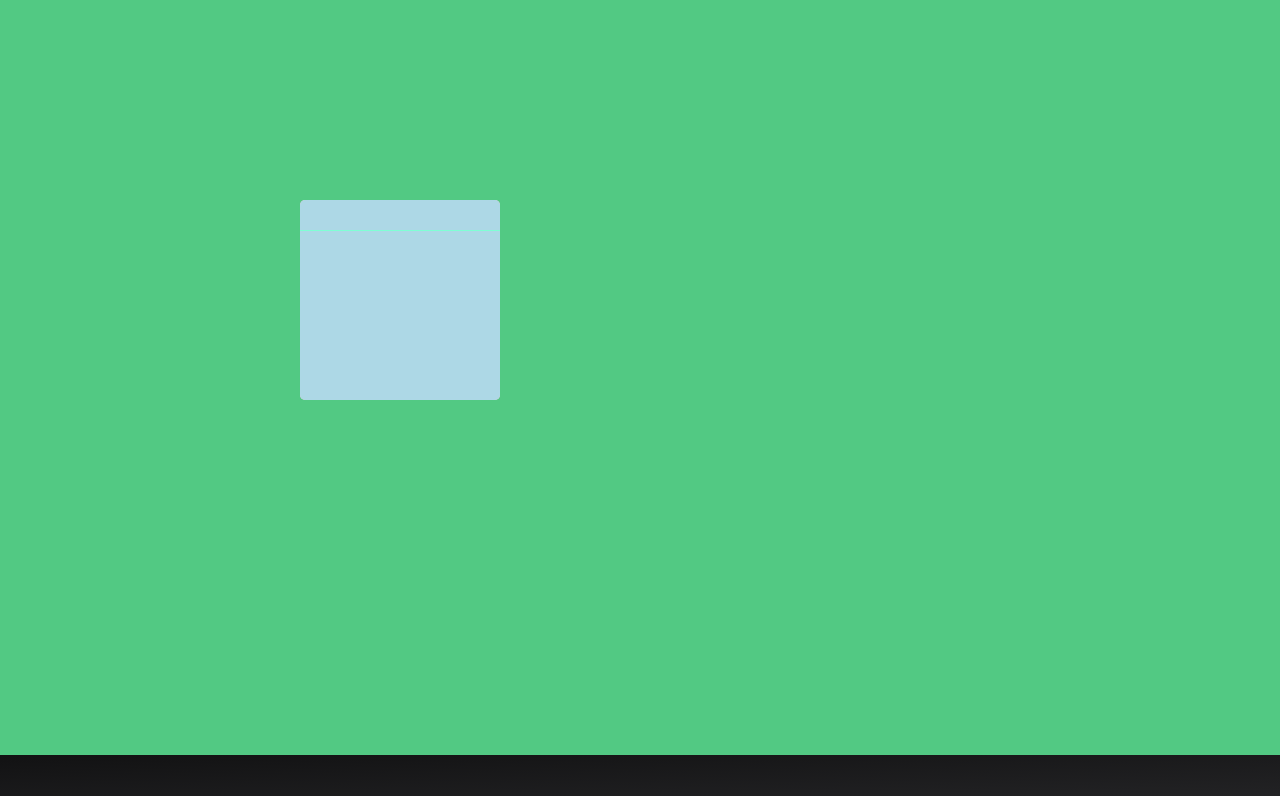
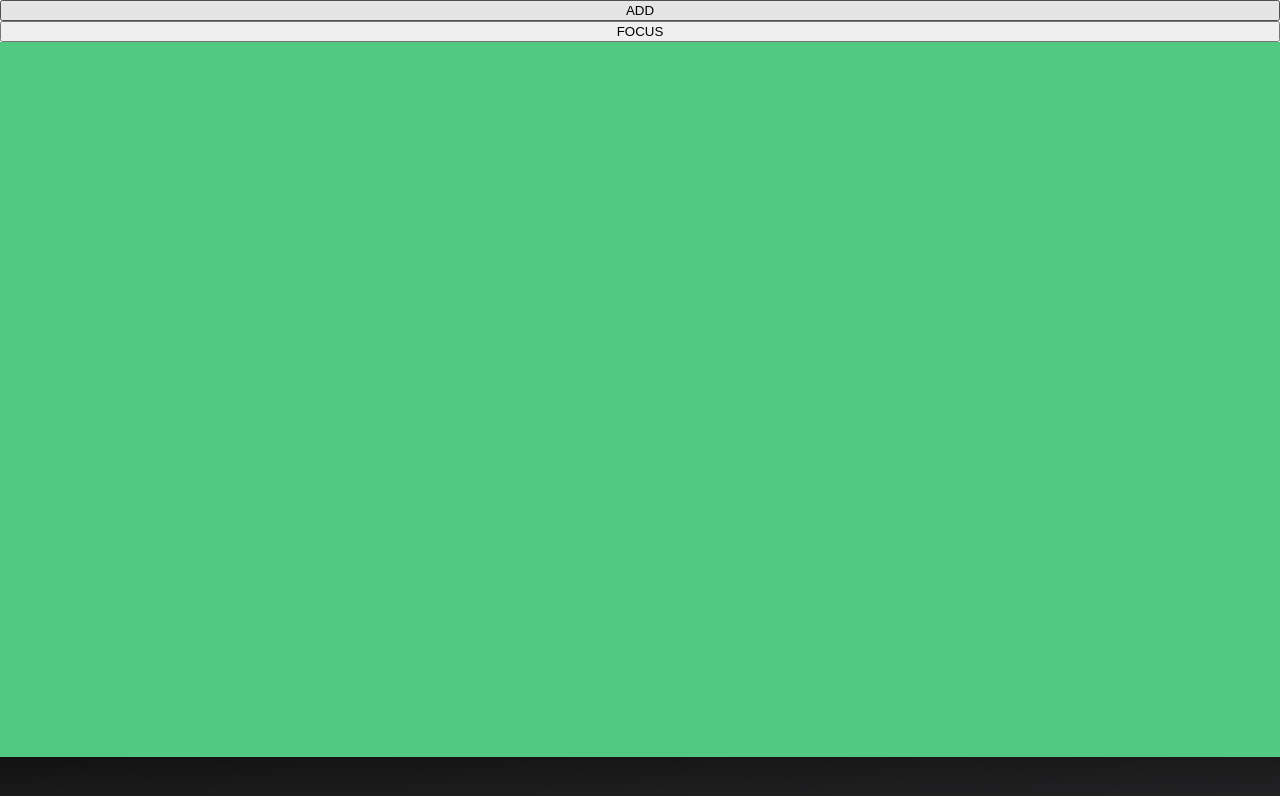
Before and after one commit to StrixWL/1337-os, a React (Vite) app: page / in a window 1280 px wide. Shown: the top 796 px of the page. Built offline with nearby package versions, Linux system fonts and the light colour scheme.

Commit message:
feat(window): implement add new window and focus window action types

```diff
--- a/src/components/StrixOS/StrixOS.tsx
+++ b/src/components/StrixOS/StrixOS.tsx
@@ -1,21 +1,102 @@
-import { useEffect } from 'react';
-import Desktop from '../Desktop/Desktop';
-import Taskbar from '../Taskbar/Taskbar';
-import Window from '../Window/Window';
-import styles from './StrixOS.module.scss';
+import { useEffect, useReducer, useState } from "react";
+import Desktop from "../Desktop/Desktop";
+import Taskbar from "../Taskbar/Taskbar";
+import Window from "../Window/Window";
+import styles from "./StrixOS.module.scss";
+import { WindowProps } from "../../utils/types";
 
+interface WindowsAction {
+	type: string;
+	props: WindowProps;
+}
+
+interface Windows {
+	[key: number]: WindowProps;
+}
+
+interface SystemState {
+	currentId: number;
+	currentZIndex: number;
+}
 
 const StrixOS = () => {
-    return (
-        <div className={styles['StrixOS']}>
-            <Window backgroundColor="pink">
-            </Window>
-            <Window backgroundColor="lightblue">
-            </Window>
-            <Desktop />
-            <Taskbar />
-        </div>
-    );
+	const [systemState, setSystemState] = useState<SystemState>({
+		currentZIndex: 1,
+		currentId: 0,
+	});
+	const [windows, dispatch] = useReducer(
+		(state: Windows, action: WindowsAction): Windows => {
+			switch (action.type) {
+				case "ADD":
+					const newState = {
+						...state,
+						[systemState.currentId]: {
+							...action.props,
+							zIndex: systemState.currentZIndex,
+							id: systemState.currentId,
+						},
+					};
+					setSystemState({
+						...systemState,
+						currentId: systemState.currentId + 1,
+						currentZIndex: systemState.currentZIndex + 1,
+					});
+					return newState;
+				case "FOCUS":
+                    const newZIndex = systemState.currentZIndex
+                    setSystemState({
+						...systemState,
+						currentZIndex: systemState.currentZIndex + 1,
+					});
+					return {
+                        ...state,
+                        [action.props.id!]: {
+                            ...state[action.props.id!],
+                            zIndex: newZIndex
+                        }
+                    }
+			}
+			return { ...state };
+		},
+		{}
+	);
+	useEffect(() => {
+		console.log(windows);
+	}, [windows]);
+	return (
+		<div className={styles["StrixOS"]}>
+			<button
+				onClick={() => {
+					dispatch({
+						type: "ADD",
+						props: {
+                            backgroundColor: 'rgb(' + Math.floor(Math.random() * 256) + ',' + Math.floor(Math.random() * 256) + ',' + Math.floor(Math.random() * 256) + ')'
+						},
+					});
+				}}
+			>
+				ADD
+			</button>
+			<button
+				onClick={() => {
+					dispatch({
+						type: "FOCUS",
+						props: {
+                            id: 1
+						},
+					});
+				}}
+			>
+				FOCUS
+			</button>
+			{Object.keys(windows).map((key: string, index: number) => {
+				const window = windows[parseInt(key)];
+				return <Window key={index} {...window} />;
+			})}
+			<Desktop />
+			<Taskbar />
+		</div>
+	);
 };
 
 export default StrixOS;
--- a/src/components/Window/Window.tsx
+++ b/src/components/Window/Window.tsx
@@ -1,14 +1,6 @@
 import styles from "./Window.module.scss";
-import { MouseEvent, useEffect, useRef, useState, ReactNode } from "react";
-
-interface WindowProps {
-    backgroundColor?: string;
-    resizeOffset?: number;
-    dragOffset?: number;
-    minWidth?: number;
-    minHeight?: number;
-    children?: ReactNode;
-}
+import { MouseEvent, useEffect, useRef, useState } from "react";
+import { WindowProps } from "../../utils/types"
 
 interface WindowState {
     sizes: { width: number; height: number; left: number; top: number };
@@ -24,6 +16,7 @@ const Window = ({
     minWidth = 200,
     minHeight = 200,
     children,
+	zIndex = 1
 }: WindowProps) => {
     const [state, setState] = useState<WindowState>({
         sizes: { width: 200, height: 200, left: 300, top: 200 },
@@ -32,7 +25,6 @@ const Window = ({
         cursor: "auto",
     });
     const ref = useRef<HTMLDivElement>(null);
-
     const handleMouseMove = (event: globalThis.MouseEvent) => {
         if (!state.isDragging) {
             const boundingRect = ref.current!.getBoundingClientRect();
@@ -42,7 +34,8 @@ const Window = ({
             const bottom = boundingRect.height - top;
 
             let cursor = "auto";
-            if (top < resizeOffset && left < resizeOffset) cursor = "nw-resize";
+            if (top < resizeOffset && left < resizeOffset)
+                cursor = "nw-resize";
             else if (bottom < resizeOffset && left < resizeOffset)
                 cursor = "sw-resize";
             else if (bottom < resizeOffset && right < resizeOffset)
@@ -197,6 +190,7 @@ const Window = ({
                 left: state.sizes.left,
                 top: state.sizes.top,
                 backgroundColor,
+				zIndex: zIndex
             }}
             onMouseDown={handleMouseDown}
             className={styles["window"]}
--- /dev/null
+++ b/src/utils/types.ts
@@ -0,0 +1,12 @@
+import { ReactNode } from "react";
+
+export interface WindowProps {
+    id?: number;
+    zIndex?: number;
+    backgroundColor?: string;
+    resizeOffset?: number;
+    dragOffset?: number;
+    minWidth?: number;
+    minHeight?: number;
+    children?: ReactNode;
+}
```
